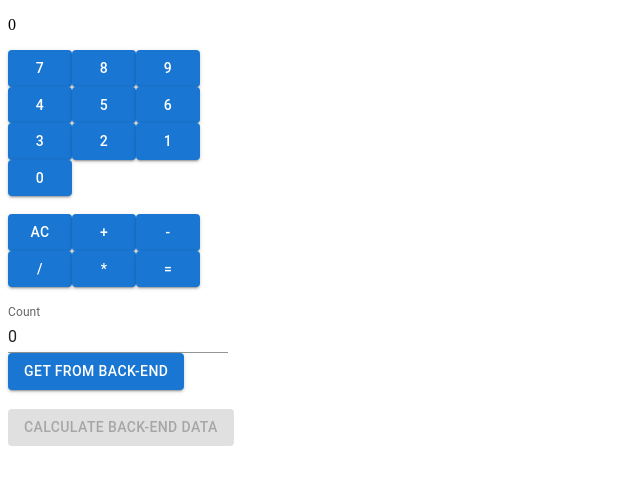
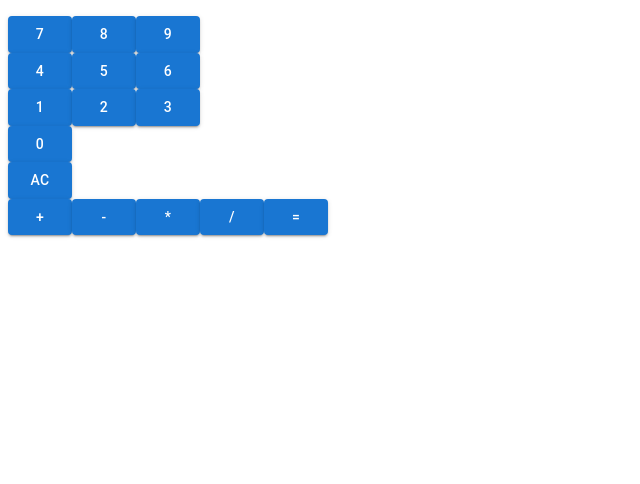
Before and after one commit to OleksyFedorchenko/lecture12_first, a React (Create React App) app: page / in a window 1280 px wide. Shown: the top 484 px of the page, without its empty margins (0-640 px from the left). Built offline with nearby package versions, Linux system fonts and the light colour scheme.

Commit message:
adding difference components

```diff
--- a/src/App.js
+++ b/src/App.js
@@ -1,6 +1,9 @@
 import React from "react";
 import './App.css';
 import DigitButton from "./components/DigitButton";
+import Button from '@mui/material/Button';
+import ActionButton from "./components/ActionButton";
+import EqualsButton from "./components/EqualsButton";
 
 class App extends React.Component {
     constructor(props) {
@@ -11,37 +14,73 @@ class App extends React.Component {
             sign: '',
             finish: false,
             digits: ['0', '1', '2', '3', '4', '5', '6', '7', '8', '9'],
-            action: ['+', '-', '*', '/']
+            action: ['+', '-', '*', '/'],
+            signprev:'',
+            temp:'',
+            results: [],
+            out:''
         }
-        this.onAdd=this.onAdd.bind(this);
+        this.onInput = this.onInput.bind(this);
+        this.clearAll=this.clearAll.bind(this);
     }
 
-    onAdd(a){
-
-        this.setState({a:a})
+    onInput(setFromButtonComponent) {
+        this.setState(setFromButtonComponent)
     }
 
-    render() {
-        console.log(this.state.a);
+    clearAll() {
+        this.setState({
+            a : '',
+            b : '',
+            sign : '',
+            finish : false,
+    })
+}
+
+componentDidUpdate(prevProps, prevState)
+{
+    console.log(this.state);
+}
+
+render()
+{
     return (
         <div>
             <div>
-                    <DigitButton text="7" onAdd={this.onAdd}/>
-                    <DigitButton text="8"/>
-                    <DigitButton text="9"/>
+                {this.state.results.map((item) => (
+                    <p key={item} className="history">{item}</p>
+                ))}
             </div>
             <div>
-                    <DigitButton text="4"/>
-                    <DigitButton text="5"/>
-                    <DigitButton text="6"/>
+                <p>{this.state.a + this.state.sign + this.state.b}</p>
             </div>
             <div>
-                    <DigitButton text="1"/>
-                    <DigitButton text="2"/>
-                    <DigitButton text="3"/>
+                <DigitButton text="7" onInput={this.onInput} data={this.state}/>
+                <DigitButton text="8" onInput={this.onInput} data={this.state}/>
+                <DigitButton text="9" onInput={this.onInput} data={this.state}/>
             </div>
             <div>
-                    <DigitButton text="0"/>
+                <DigitButton text="4" onInput={this.onInput} data={this.state}/>
+                <DigitButton text="5" onInput={this.onInput} data={this.state}/>
+                <DigitButton text="6" onInput={this.onInput} data={this.state}/>
+            </div>
+            <div>
+                <DigitButton text="1" onInput={this.onInput} data={this.state}/>
+                <DigitButton text="2" onInput={this.onInput} data={this.state}/>
+                <DigitButton text="3" onInput={this.onInput} data={this.state}/>
+            </div>
+            <div>
+                <DigitButton text="0" onInput={this.onInput} data={this.state}/>
+            </div>
+            <div>
+                <Button variant="contained" onClick={this.clearAll}>AC</Button>
+            </div>
+            <div>
+                <ActionButton text="+" onInput={this.onInput} data={this.state}/>
+                <ActionButton text="-" onInput={this.onInput} data={this.state}/>
+                <ActionButton text="*" onInput={this.onInput} data={this.state}/>
+                <ActionButton text="/" onInput={this.onInput} data={this.state}/>
+                <EqualsButton text="=" onInput={this.onInput} data={this.state}/>
             </div>
 
         </div>
--- /dev/null
+++ b/src/components/ActionButton.js
@@ -0,0 +1,44 @@
+import React from 'react';
+import Button from '@mui/material/Button';
+
+class ActionButton extends React.Component {
+    constructor(props) {
+        super(props);
+        this.handleClick = this.handleClick.bind(this)
+
+    }
+
+    handleClick(){
+        if (this.props.data.a === '') this.props.data.a = '0';
+        this.props.data.signprev = this.props.data.sign;
+        this.props.data.sign = this.props.text;
+        if (this.props.data.a !== '' && this.props.data.b !== '') {
+            switch (this.props.data.signprev) {
+                case "+":
+                    this.props.data.temp = (+this.props.data.a) + (+this.props.data.b);
+                    break;
+                case "-":
+                    this.props.data.temp = this.props.data.a - this.props.data.b;
+                    break;
+                case "*":
+                    this.props.data.temp = this.props.data.a * this.props.data.b;
+                    break;
+                case "/":
+                    this.props.data.temp = this.props.data.a / this.props.data.b;
+                    break;
+            }
+            this.props.data.results.push(this.props.data.a + this.props.data.signprev + this.props.data.b + '=' + this.props.data.temp);
+            this.props.data.b = '';
+            this.props.data.a = this.props.data.temp;
+        }
+        this.props.data.out=this.props.data.a+this.props.data.sign+this.props.data.b;
+        this.props.onInput(this.props.data);
+    }
+
+    render() {
+        return (
+            <Button variant="contained" onClick={this.handleClick}>{this.props.text}</Button>
+        );
+    }
+}
+export default ActionButton;
--- a/src/components/DigitButton.js
+++ b/src/components/DigitButton.js
@@ -1,20 +1,30 @@
 import React from 'react';
+import Button from '@mui/material/Button';
 
 class DigitButton extends React.Component {
     constructor(props) {
         super(props);
-        this.state={
-            a:'',
-            b:'',
+        this.handleClick = this.handleClick.bind(this)
+    }
+
+
+    handleClick() {
+        if (this.props.data.b === '' && this.props.data.sign === '') {
+            this.props.data.a += this.props.text;
+        } else if (this.props.data.a !== '' && this.props.data.b !== '' && this.props.data.finish) {
+            this.props.data.b = this.props.text;
+            this.props.data.finish = false;
+        } else {
+            this.props.data.b += this.props.text;
         }
+        this.props.data.out=this.props.data.a+this.props.data.sign+this.props.data.b;
+        this.props.onInput(this.props.data);
     }
 
     render() {
         return (
-            <button onClick={()=>this.props.onAdd({
-                a:this.state.a+this.props.text,
-            })}>{this.props.text} </button>
-    );
+            <Button variant="contained" onClick={this.handleClick}>{this.props.text}</Button>
+        );
     }
 }
 
--- /dev/null
+++ b/src/components/EqualsButton.js
@@ -0,0 +1,46 @@
+import React from 'react';
+import Button from '@mui/material/Button';
+
+class EqualsButton extends React.Component {
+    constructor(props) {
+        super(props);
+        this.handleClick = this.handleClick.bind(this)
+    }
+
+    handleClick(){
+        this.props.data.signprev = this.props.data.sign;
+        if (this.props.data.a !== '' && this.props.data.b !== '') {
+            switch (this.props.data.signprev) {
+                case "+":
+                    this.props.data.temp = (+this.props.data.a) + (+this.props.data.b);
+                    break;
+                case "-":
+                    this.props.data.temp = this.props.data.a - this.props.data.b;
+                    break;
+                case "*":
+                    this.props.data.temp = this.props.data.a * this.props.data.b;
+                    break;
+                case "/":
+                    this.props.data.temp = this.props.data.a / this.props.data.b;
+                    break;
+            }
+            this.props.data.results.push(this.props.data.a + this.props.data.signprev + this.props.data.b + '=' + this.props.data.temp);
+            this.props.data.b = '';
+            this.props.data.a = this.props.data.temp;
+            this.props.data.signprev = '';
+            this.props.data.sign = '';
+            this.props.data.out = this.props.data.a;
+        } else
+        {this.props.data.signprev = '';
+        this.props.data.sign = '';}
+        this.props.onInput(this.props.data);
+    }
+
+    render() {
+        return (
+            <Button variant="contained" onClick={this.handleClick}>{this.props.text}</Button>
+        );
+    }
+}
+
+export default EqualsButton;
--- a/src/index.js
+++ b/src/index.js
@@ -1,8 +1,8 @@
 import React from 'react';
 import ReactDOM from 'react-dom/client';
-import App2 from './App2';
+import App from './App';
 
 const root = ReactDOM.createRoot(document.getElementById('root'));
 root.render(
-    <App2 />
+    <App />
 );
```
Lines whose indentation alone changed are shown as unchanged.
